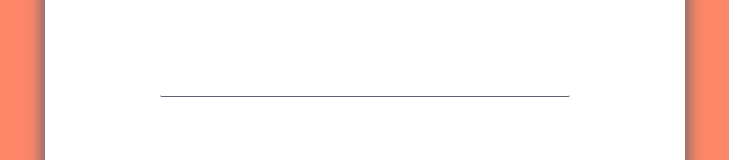
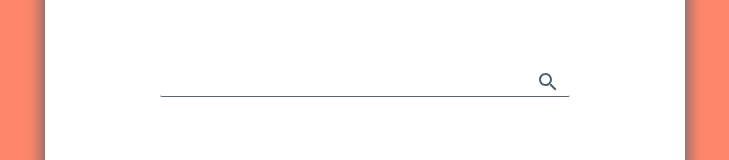
Before and after one commit to EduardoHenao/proekspert, a React (Create React App) app: page / in a window 1280 px wide. Shown: the part 297-457 px from the top of the page, without its empty margins (275-1004 px from the left). Built offline with nearby package versions, Linux system fonts and the light colour scheme.

Commit message:
add icon event and call store

```diff
--- a/src/app/components/city-input.less
+++ b/src/app/components/city-input.less
@@ -39,7 +39,7 @@
         width: 80%;
         left: 10%;
         position: relative;
-        top: -1em;
+        top: -1.8em;
 
         -webkit-transition: all 0.1s linear;
         -webkit-transition: all 0.1s linear;
@@ -48,5 +48,12 @@
         transform: scale(0, 1);
         -ms-transform: scale(0, 1);
         -webkit-transform: scale(0, 1);
-      }
+    }
+
+    &__icon {
+        fill: @grey-strong;
+        position: relative;
+        top: -1.5em;
+        left: 1em;
+    }
 }
--- a/src/app/components/city-input.tsx
+++ b/src/app/components/city-input.tsx
@@ -2,6 +2,7 @@ import * as React from "react";
 import { MeteoStore } from '../stores/meteo-store';
 import { inject, observer } from "mobx-react";
 import { observable, action } from "mobx";
+import { IconSearch } from "./svg/icon-search";
 
 export interface CityInputProps {
     meteoStore?: MeteoStore;
@@ -22,10 +23,17 @@ export interface CityInputProps {
         this.text = event.target.value;
     }
 
+    handleClickIcon = () => {
+        if(this.text.length > 0) {
+            this.props.meteoStore!.GetInfo(this.text);
+        }
+    }
+
     render() {
         return <div className="city-input">
             <input type="text" name="city-input__input" className="city-input" placeholder={this.text} required-autocomplete="off" onKeyPress={e => this.handleKeyPress(e)} onChange={e => this.handleChange(e)}/>
             <span className="underline"></span>
+            <IconSearch className="city-input__icon" clickHandler={this.handleClickIcon}/>
         </div>
     }
 }
--- /dev/null
+++ b/src/app/components/svg/icon-search.tsx
@@ -0,0 +1,21 @@
+import * as React from "react";
+export interface IconSearchProps {
+    className: string | undefined; // remember to put a color to fill inside the style
+    clickHandler?: () => void | null;
+}
+
+export class IconSearch extends React.Component<IconSearchProps> {
+    handleClick = () => {
+        if(this.props.clickHandler)
+        {
+            this.props.clickHandler();
+        }
+    }
+
+    render() {
+        return <svg onClick={this.handleClick} className={this.props.className} xmlns="http://www.w3.org/2000/svg" width="32" height="32" viewBox="0 0 32 32" aria-labelledby="title" color="#cacaca">
+            <title id="title">Umbrella Icon</title>
+            <path d="M15.5 14h-.79l-.28-.27C15.41 12.59 16 11.11 16 9.5 16 5.91 13.09 3 9.5 3S3 5.91 3 9.5 5.91 16 9.5 16c1.61 0 3.09-.59 4.23-1.57l.27.28v.79l5 4.99L20.49 19l-4.99-5zm-6 0C7.01 14 5 11.99 5 9.5S7.01 5 9.5 5 14 7.01 14 9.5 11.99 14 9.5 14z"/>
+        </svg>
+    }
+}
--- a/src/app/stores/meteo-store.ts
+++ b/src/app/stores/meteo-store.ts
@@ -7,4 +7,8 @@ export class MeteoStore {
         // TODO: recover cookie
         return "Tallinn";
     }
+
+    GetInfo = (cityName: string) : void => {
+        console.log("GetInfo('" + cityName + "')");
+    }
 }
```
Also changed, not shown: src/assets/general-icons-svg/baseline-search-24px.svg (deleted).
